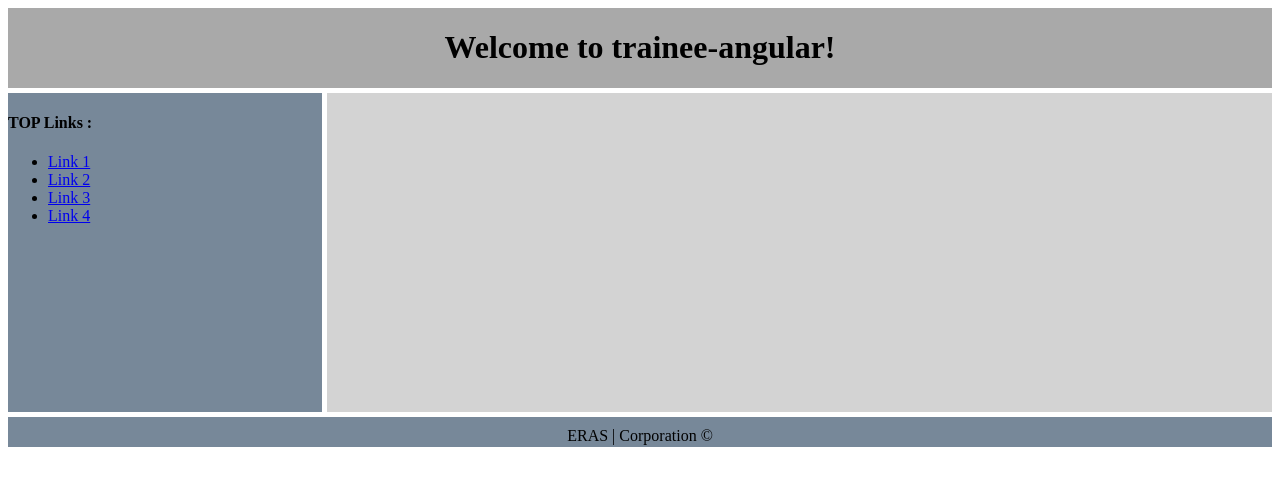
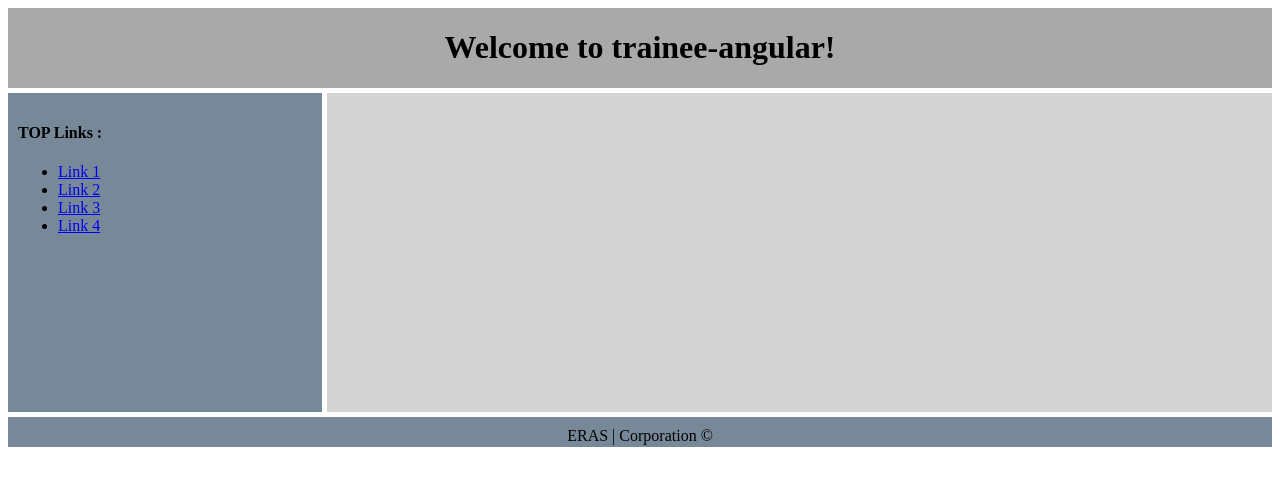
Before and after one commit to Rovanantenaina/trainee-angular, an Angular app in the folder trainee-angular/: page / in a window 1280 px wide. Shown: the top 486 px of the page. Built offline with nearby package versions, Linux system fonts and the light colour scheme.

Commit message:
clean: delete all component and change favicon.ico then rename root component

```diff
--- a/trainee-angular/src/eras-app/eras-app.component.css
+++ b/trainee-angular/src/eras-app/eras-app.component.css
@@ -14,6 +14,7 @@
 .menu {
   grid-area: menu;
   background-color: lightslategrey;
+  padding: 10px;
 }
 
 .content {
--- a/trainee-angular/src/eras-app/eras-app.component.ts
+++ b/trainee-angular/src/eras-app/eras-app.component.ts
@@ -1,7 +1,7 @@
 import {Component} from '@angular/core';
 
 @Component({
-  selector: 'app-root',
+  selector: 'app-eras-root',
   template: `
     <div class="container">
       <div class="header pull-center">
--- a/trainee-angular/src/index.html
+++ b/trainee-angular/src/index.html
@@ -9,6 +9,6 @@
   <link rel="icon" type="image/x-icon" href="favicon.ico">
 </head>
 <body>
-  <app-root></app-root>
+  <app-eras-root></app-eras-root>
 </body>
 </html>
```
